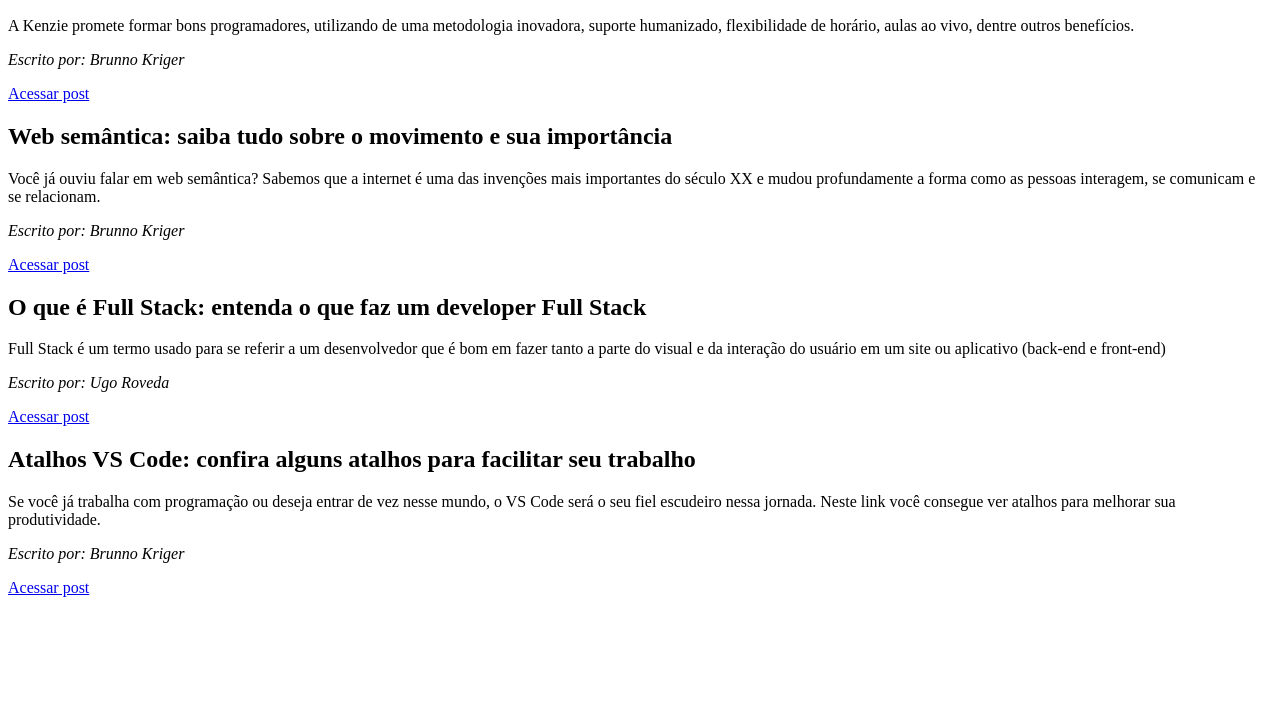
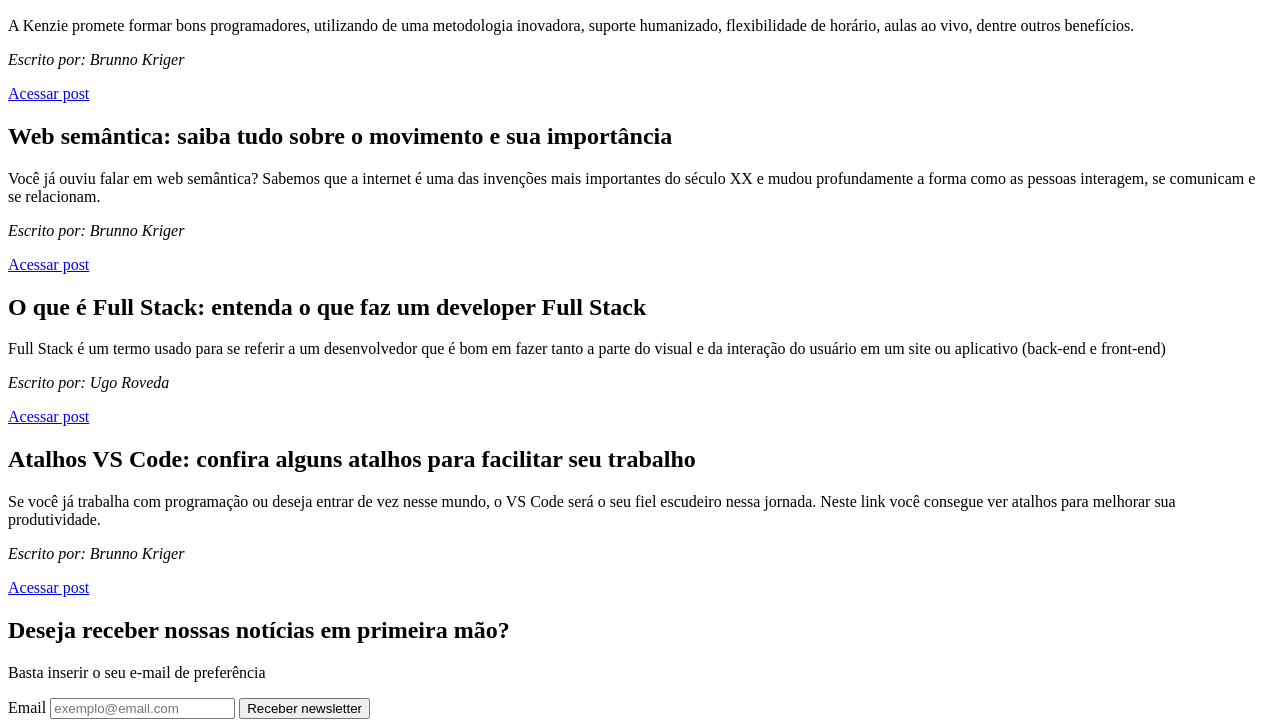
Before and after one commit to Kenzie-Academy-Brasil-Developers/m1-sp2-kenzie-blog-kauaj04, a plain HTML site: page index.html in a window 1280 px wide. Shown: the part 177-904 px from the top of the page. Before the commit the page ends 800 px from the top, so only its background shows below. Drawn offline with Linux system fonts and the light colour scheme.

Commit message:
Tarefa 2 - Adicionado formulário

```diff
--- a/index.html
+++ b/index.html
@@ -44,5 +44,15 @@
             <a href="https://kenzie.com.br/blog/atalhos-vs-code/" target="_blank">Acessar post</a>
         </article>
     </main>
+    <footer>
+        <h2>Deseja receber nossas notícias em primeira mão?</h2>
+        <p>Basta inserir o seu e-mail de preferência</p>
+
+        <form>
+            <label for="email">Email</label>
+            <input type="email" name="email" id="email" placeholder="exemplo@email.com"/>
+            <button type="submit">Receber newsletter</button>
+        </form>
+    </footer>
 </body>
 </html>
```
